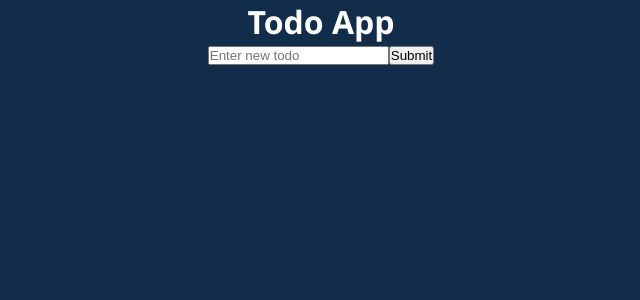
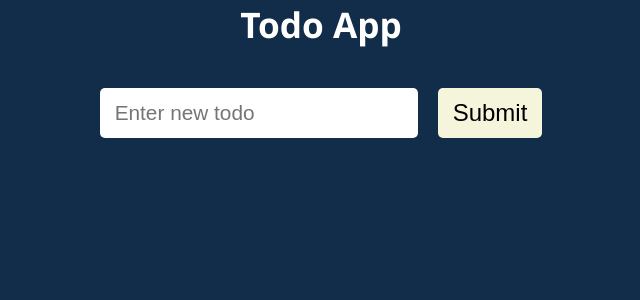
Before and after one commit to mrsagusha/todo-react, a React (Create React App) app: page / in a window 1280 px wide. Shown: the top 300 px of the page, without its empty margins (319-959 px from the left). Built offline with nearby package versions, Linux system fonts and the light colour scheme.

Commit message:
feat: add styles for TodoForm component

```diff
--- a/src/App.css
+++ b/src/App.css
@@ -1,3 +1,10 @@
 .App {
   text-align: center;
+  max-width: 50%;
+  margin: 0 auto
 }
+
+h1 {
+  font-size: 2.2rem;
+  margin-bottom: 40px;
+}
--- a/src/components/Todos/TodoForm.js
+++ b/src/components/Todos/TodoForm.js
@@ -1,4 +1,5 @@
 import { useState } from 'react';
+import styles from './TodoForm.module.css';
 
 function TodoForm(props) {
   const { addTodo } = props;
@@ -11,6 +12,7 @@
   };
 
   return (
+    <div className={styles.todoFormContainer}>
       <form onSubmit={onSubmitHandler}>
         <input
           value={text}
@@ -19,6 +21,7 @@
         />
         <button type="submit">Submit</button>
       </form>
+    </div>
   );
 }
 
--- a/src/components/Todos/TodoForm.module.css
+++ b/src/components/Todos/TodoForm.module.css
@@ -0,0 +1,35 @@
+.todoFormContainer {
+    margin-bottom: 30px;
+}
+
+.todoFormContainer form {
+    display: flex;
+    align-items: center;
+    justify-content: center;
+    margin-bottom: 30px;
+  }
+
+.todoFormContainer input {
+    width: 45%;
+    height: 30px;
+    font-size: 1.3rem;
+  }
+
+.todoFormContainer button {
+    margin-left: 20px;
+    height: 50px;
+    cursor: pointer;
+    background-color: beige;
+    font-size: 1.5rem;
+  }
+
+.todoFormContainer button:hover {
+    background-color: rgb(240, 240, 155);
+  }
+
+.todoFormContainer input,
+  button {
+    padding: 10px 15px;
+    border: none;
+    border-radius: 5px;
+  }
```
Lines whose indentation alone changed are shown as unchanged.
